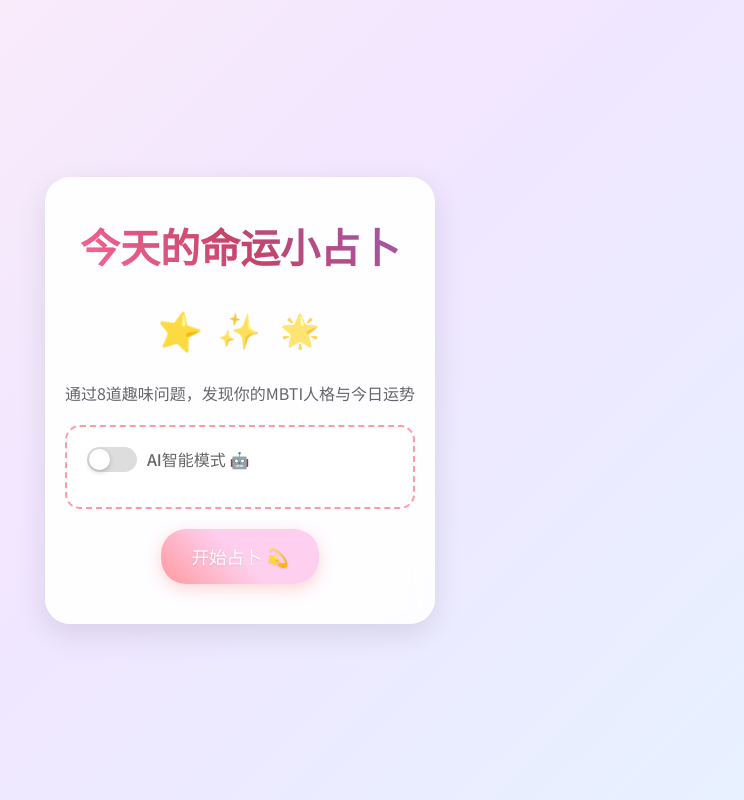
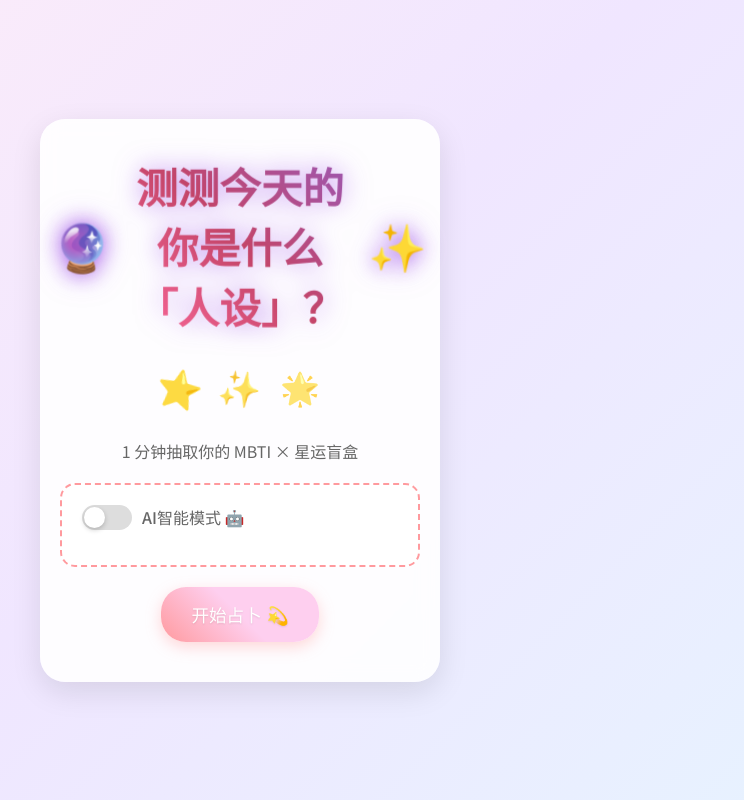
Before and after one commit to suiyecc/FortuneGame, a plain HTML site: page index.html in a window 1280 px wide. Shown: the whole page, without its empty margins (400-1144 px from the left). Drawn offline with Linux system fonts and the light colour scheme.

Commit message:
重新设计首页标题，修复emoji显示问题并优化视觉效果

```diff
--- a/index.html
+++ b/index.html
@@ -3,7 +3,7 @@
 <head>
     <meta charset="UTF-8">
     <meta name="viewport" content="width=device-width, initial-scale=1.0">
-    <title>今天的命运小占卜 - MBTI运势测试</title>
+    <title>测测今天的你是什么「人设」？ - MBTI × 星运盲盒</title>
     <link rel="stylesheet" href="styles.css">
     <link href="https://fonts.googleapis.com/css2?family=Noto+Sans+SC:wght@300;400;500;700&display=swap" rel="stylesheet">
 </head>
@@ -11,13 +11,17 @@
     <!-- 欢迎页 -->
     <div id="welcome-page" class="page active">
         <div class="welcome-container">
-            <h1 class="title">今天的命运小占卜</h1>
+            <h1 class="title">
+                <span class="title-emoji">🔮</span>
+                <span class="title-text">测测今天的你是什么「人设」？</span>
+                <span class="title-emoji">✨</span>
+            </h1>
             <div class="star-animation">
                 <div class="star">⭐</div>
                 <div class="star">✨</div>
                 <div class="star">🌟</div>
             </div>
-            <p class="subtitle">通过8道趣味问题，发现你的MBTI人格与今日运势</p>
+            <p class="subtitle">1 分钟抽取你的 MBTI × 星运盲盒</p>
 
             <!-- AI模式设置 -->
             <div class="ai-settings">
--- a/styles.css
+++ b/styles.css
@@ -45,11 +45,43 @@ body {
 .title {
     font-size: 2.5rem;
     font-weight: 700;
+    margin-bottom: 20px;
+    position: relative;
+    display: flex;
+    align-items: center;
+    justify-content: center;
+    gap: 10px;
+    animation: crystalGlow 3s ease-in-out infinite;
+}
+
+.title-text {
     background: linear-gradient(45deg, #ff6b9d, #c44569, #9b59b6);
     -webkit-background-clip: text;
     -webkit-text-fill-color: transparent;
     background-clip: text;
-    margin-bottom: 20px;
+}
+
+.title-emoji {
+    font-size: 2.8rem;
+    filter: drop-shadow(0 0 8px rgba(138, 43, 226, 0.4));
+    animation: emojiFloat 2s ease-in-out infinite alternate;
+}
+
+@keyframes emojiFloat {
+    0% { transform: translateY(0px) rotate(0deg); }
+    100% { transform: translateY(-5px) rotate(5deg); }
+}
+
+/* 为标题中的emoji添加特殊动画 */
+@keyframes crystalGlow {
+    0%, 100% {
+        filter: drop-shadow(0 0 5px rgba(138, 43, 226, 0.3));
+        transform: scale(1);
+    }
+    50% {
+        filter: drop-shadow(0 0 15px rgba(138, 43, 226, 0.6));
+        transform: scale(1.05);
+    }
 }
 
 .star-animation {
```
